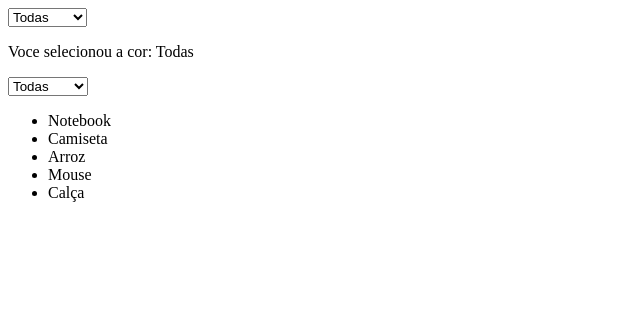
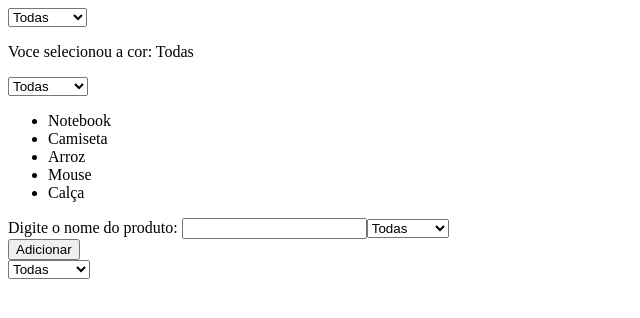
Before and after one commit to iGetSilly/estudododia, a React (Vite) app in the folder EstudoDoDia/: page / in a window 1280 px wide. Shown: the top 318 px of the page, without its empty margins (0-640 px from the left). Built offline with nearby package versions, Linux system fonts and the light colour scheme.

Commit message:
feat(exercises): complete exercise 3

```diff
--- a/EstudoDoDia/src/App.tsx
+++ b/EstudoDoDia/src/App.tsx
@@ -1,6 +1,7 @@
 import './App.css'
 import Exercicio1 from './components/25-03/Exercicio1'
 import Exercicio2 from './components/25-03/Exercicio2'
+import Exercicio3 from './components/25-03/Exercicio3'
 
 
 function App() {
@@ -8,6 +9,7 @@ function App() {
     <>
      <Exercicio1/>
      <Exercicio2/>
+     <Exercicio3/>
     </>
   )
 }
--- a/EstudoDoDia/src/components/25-03/Exercicio2.tsx
+++ b/EstudoDoDia/src/components/25-03/Exercicio2.tsx
@@ -1,4 +1,4 @@
-import React, { useState } from "react";
+import { useState } from "react";
 
 // Crie uma lista de produtos com um select de filtro por categoria. Cada produto tem nome e categoria. O filtro tem a opção "todas" mais as categorias existentes.
 
--- /dev/null
+++ b/EstudoDoDia/src/components/25-03/Exercicio3.tsx
@@ -0,0 +1,100 @@
+import React, { useState, type ChangeEvent } from "react";
+
+// Agora junta os dois conceitos: formulário para adicionar produtos à lista + filtro por categoria.
+
+// Input para o nome
+// Select para escolher a categoria do produto
+// Botão adicionar
+// Select de filtro separado
+// Lista filtrada derivada do estado
+
+type Categoria = "Eletronico" | "Roupa" | "Outros";
+
+interface Produto {
+  id: string;
+  name: string;
+  categoria: Categoria;
+}
+
+function Exercicio3() {
+  const [form, setForm] = useState({
+    name: "",
+    categoria: "eletronico" as Categoria,
+  });
+  const [list, setList] = useState<Produto[]>([]);
+  const [filtro, setFiltro] = useState<Categoria | "Todas">("Todas");
+
+  const listaFiltrada =
+    filtro === "Todas"
+      ? list
+      : list.filter((item) => item.categoria === filtro);
+
+  const handleChange = (e: ChangeEvent<HTMLInputElement>) => {
+    const { name, value } = e.target;
+
+    setForm((prev) => ({ ...prev, [name]: value }));
+  };
+
+  const handleAdd = (produto: string, categoria: Categoria) => {
+    const novoProduto: Produto = {
+      id: crypto.randomUUID(),
+      name: produto,
+      categoria: categoria,
+    };
+
+    setList((prev) => [...prev, novoProduto]);
+  };
+
+  const handleSubmit: React.SubmitEventHandler<HTMLFormElement> = (e) => {
+    e.preventDefault();
+    handleAdd(form.name, form.categoria);
+    setForm({ name: "", categoria: "Eletronico" });
+  };
+
+  return (
+    <div>
+      <form action="submit" onSubmit={handleSubmit}>
+        <div>
+          <label htmlFor="name">Digite o nome do produto: </label>
+          <input
+            type="text"
+            name="name"
+            onChange={handleChange}
+            value={form.name}
+          />
+          <select
+            name="Produto"
+            value={form.categoria}
+            onChange={(e) =>
+              setForm((prev) => ({
+                ...prev,
+                categoria: e.target.value as Categoria,
+              }))
+            }
+          >
+            <option value="Todas">Todas</option>
+            <option value="Eletronico">Eletronico</option>
+            <option value="Roupa">Roupa</option>
+            <option value="Outros">Outros</option>
+          </select>
+        </div>
+        <button>
+          Adicionar
+        </button>
+      </form>
+      <select name="ListaFiltrada" value={filtro} onChange={(e) =>setFiltro(e.target.value as Categoria | "Todas")}>
+        <option value="Todas">Todas</option>
+        <option value="Eletronico">Eletronico</option>
+        <option value="Roupa">Roupa</option>
+        <option value="Outros">Outros</option>
+      </select>
+      <ul>
+        {listaFiltrada.map((item) => (
+          <li key={item.id}>{item.name}</li>
+        ))}
+      </ul>
+    </div>
+  );
+}
+
+export default Exercicio3;
```
